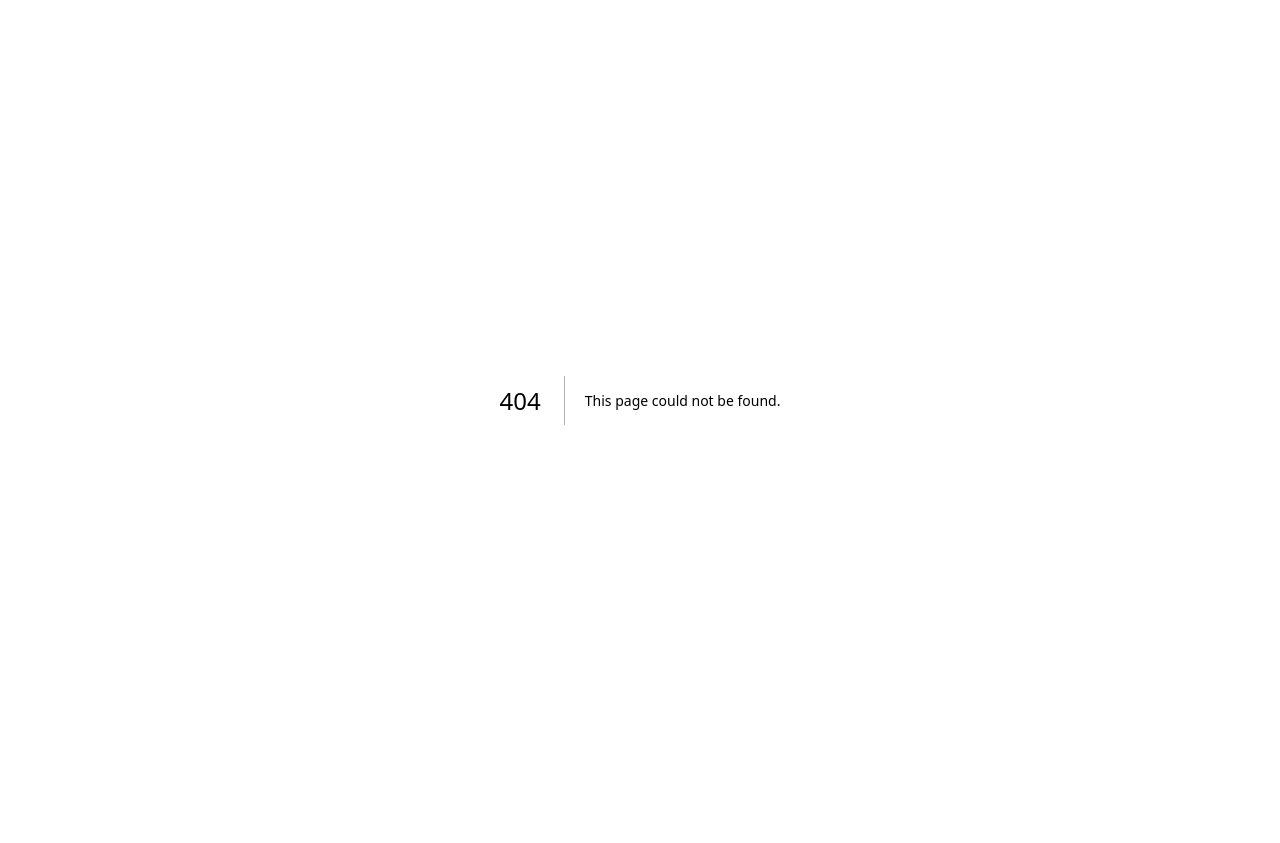
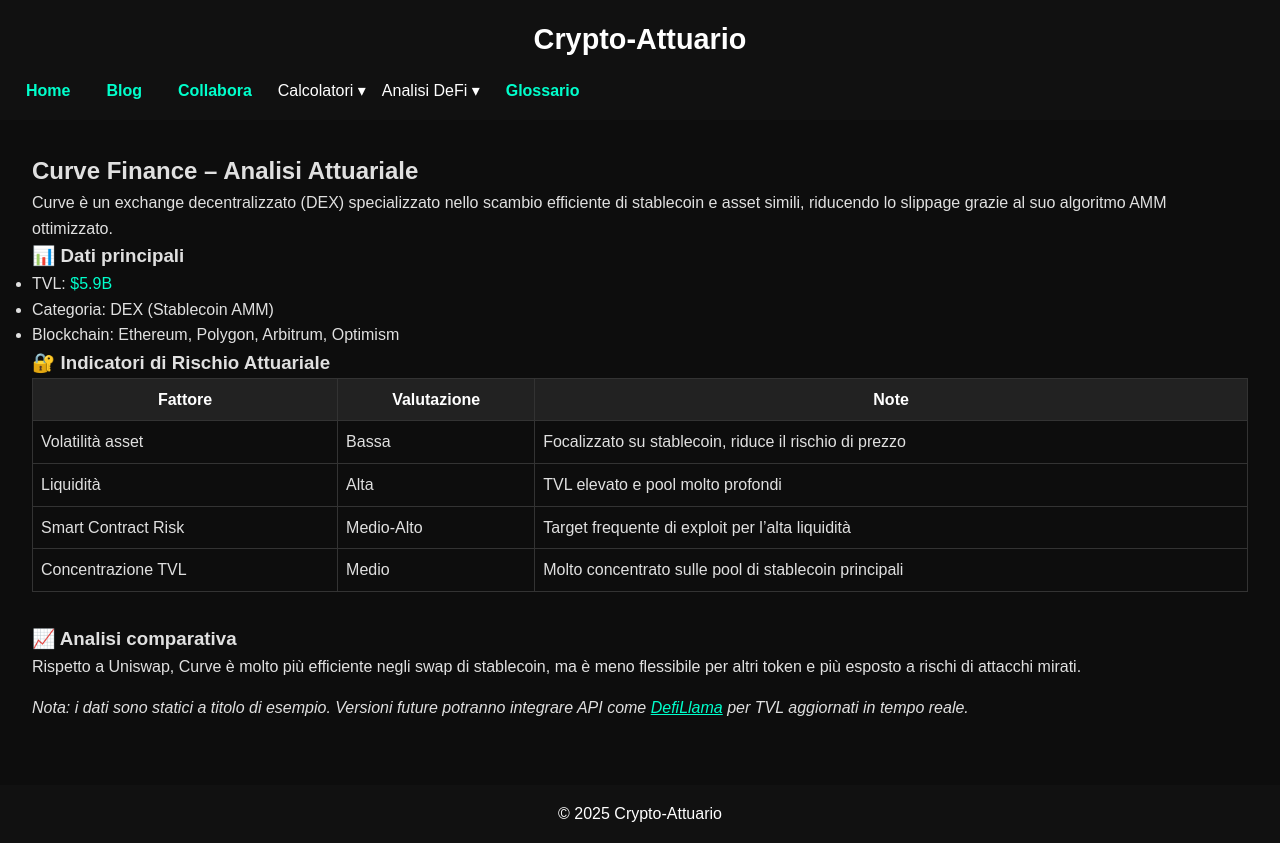
Before and after one commit to pietroscik/crypto-attuario, a Next.js app: page /protocols/curve in a window 1280 px wide. Before the commit this address had no page. Before the commit the page ends 800 px from the top, so only its background shows below. Built offline with nearby package versions, Linux system fonts and the light colour scheme.

Commit message:
Create curve.js

```diff
--- /dev/null
+++ b/pages/protocols/curve.js
@@ -0,0 +1,22 @@
+import ProtocolPage from "../../components/ProtocolPage";
+
+export default function Curve() {
+  return (
+    <ProtocolPage
+      name="Curve Finance"
+      description="Curve è un exchange decentralizzato (DEX) specializzato nello scambio efficiente di stablecoin e asset simili, riducendo lo slippage grazie al suo algoritmo AMM ottimizzato."
+      data={{
+        tvl: "$5.9B",
+        category: "DEX (Stablecoin AMM)",
+        blockchains: ["Ethereum", "Polygon", "Arbitrum", "Optimism"],
+      }}
+      risks={[
+        { fattore: "Volatilità asset", valutazione: "Bassa", note: "Focalizzato su stablecoin, riduce il rischio di prezzo" },
+        { fattore: "Liquidità", valutazione: "Alta", note: "TVL elevato e pool molto profondi" },
+        { fattore: "Smart Contract Risk", valutazione: "Medio-Alto", note: "Target frequente di exploit per l’alta liquidità" },
+        { fattore: "Concentrazione TVL", valutazione: "Medio", note: "Molto concentrato sulle pool di stablecoin principali" },
+      ]}
+      comparison="Rispetto a Uniswap, Curve è molto più efficiente negli swap di stablecoin, ma è meno flessibile per altri token e più esposto a rischi di attacchi mirati."
+    />
+  );
+}
```
